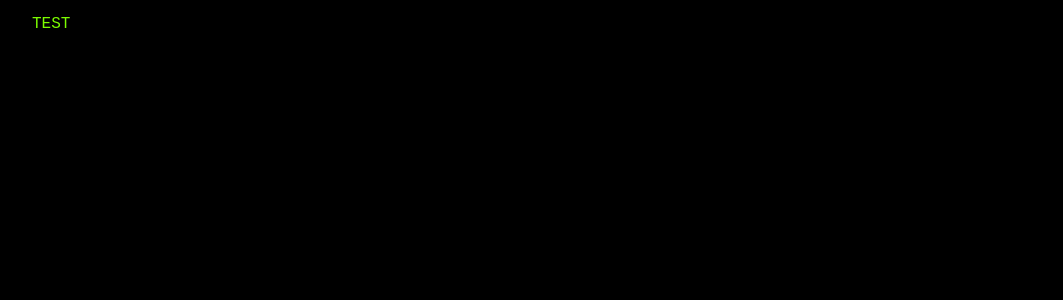
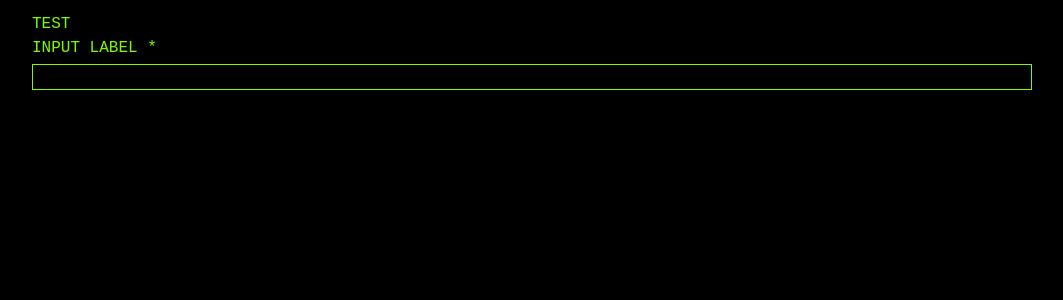
Before and after one commit to R-Brook/react-typescript-components, a Next.js app: page / in a window 1280 px wide. Shown: the top 300 px of the page, without its empty margins (108-1171 px from the left). Built offline with nearby package versions, Linux system fonts and the light colour scheme.

Commit message:
[feature] Add text input component.

```diff
--- /dev/null
+++ b/components/Form/TextInput/index.tsx
@@ -0,0 +1,37 @@
+import React, { FC } from "react"
+import cx from "classnames"
+
+export interface InputProps extends React.HTMLProps<HTMLInputElement> {
+  label: string
+  id: string
+  type?: string
+  required?: boolean
+  value?: string
+}
+
+export const TextInput: FC<InputProps> = ({
+  label,
+  id,
+  type,
+  required,
+  value,
+  className,
+}) => {
+  return (
+    <div className="flex flex-col">
+      <label
+        className={cx(className, "text-green uppercase mb-1 ")}
+        htmlFor={id}
+      >
+        {label} {required && "*"}
+      </label>
+      <input
+        className="bg-black border focus:border-white"
+        type={type ? type : "text"}
+        id={id}
+        required={required}
+        value={value}
+      />
+    </div>
+  )
+}
--- a/css/globals.css
+++ b/css/globals.css
@@ -5,5 +5,7 @@
 @layer base {
   body {
     @apply bg-black;
+    @apply text-green;
+    @apply font-mono;
   }
 }
--- a/pages/index.tsx
+++ b/pages/index.tsx
@@ -2,6 +2,7 @@ import React from "react"
 import type { NextPage } from "next"
 import Head from "next/head"
 import { Container } from "../components/container"
+import { TextInput } from "components/Form/TextInput"
 
 const Home: NextPage = () => {
   const [notepadOpen, setNotepadOpen] = React.useState(false)
@@ -10,11 +11,11 @@ const Home: NextPage = () => {
     <>
       <Head>
         <title>React TypeScript Components</title>
-        <meta name="description" content="Generated by create next app" />
         <link rel="icon" href="/favicon.ico" />
       </Head>
       <Container>
-        <h1 className=" text-green font-mono ">TEST</h1>
+        <h1>TEST</h1>
+        <TextInput label="input label" id="test" required />
       </Container>
     </>
   )
--- a/tailwind.config.js
+++ b/tailwind.config.js
@@ -18,6 +18,10 @@ module.exports = {
       green: "#7CFC00",
       white: "#FFFFFF",
     },
+    borderColor: (theme) => ({
+      ...theme("colors"),
+      default: theme("colors.green", "currentColor"),
+    }),
     fontFamily: {
       mono: ['"Courier New"', "monospace"],
     },
```
Also changed, not shown: 1 other file (tests, documents, lock files or other folders).
